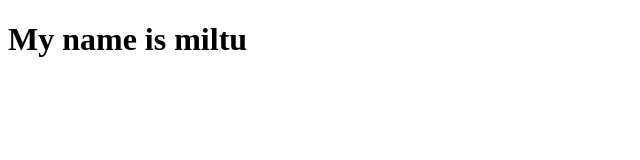
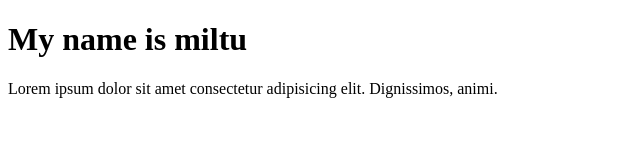
Before and after one commit to miltonraw/my-first-gitthub-, a plain HTML site: page index.html in a window 1280 px wide. Shown: the whole page, without its empty margins (0-640 px from the left). Drawn offline with Linux system fonts and the light colour scheme.

Commit message:
paragraph added

```diff
--- a/index.html
+++ b/index.html
@@ -7,5 +7,9 @@
   </head>
   <body>
     <h1>My name is miltu</h1>
+    <p>
+      Lorem ipsum dolor sit amet consectetur adipisicing elit. Dignissimos,
+      animi.
+    </p>
   </body>
 </html>
```
